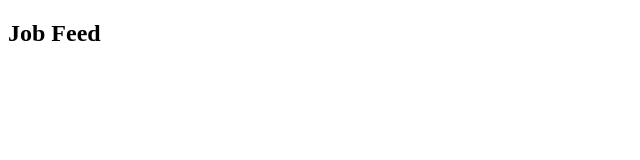
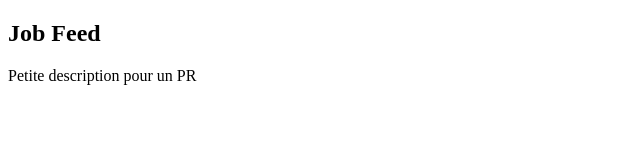
Before and after one commit to stephaniemulamba30-tech/dashboard, a plain HTML site: page my-job-feed.html in a window 1280 px wide. Shown: the whole page, without its empty margins (0-640 px from the left). Drawn offline with Linux system fonts and the light colour scheme.

Commit message:
Testing the PR

```diff
--- a/my-job-feed.html
+++ b/my-job-feed.html
@@ -9,6 +9,7 @@
 
 <body>
     <h2>Job Feed</h2>
+    <p>Petite description pour un PR</p>
 </body>
 
 </html>
```
